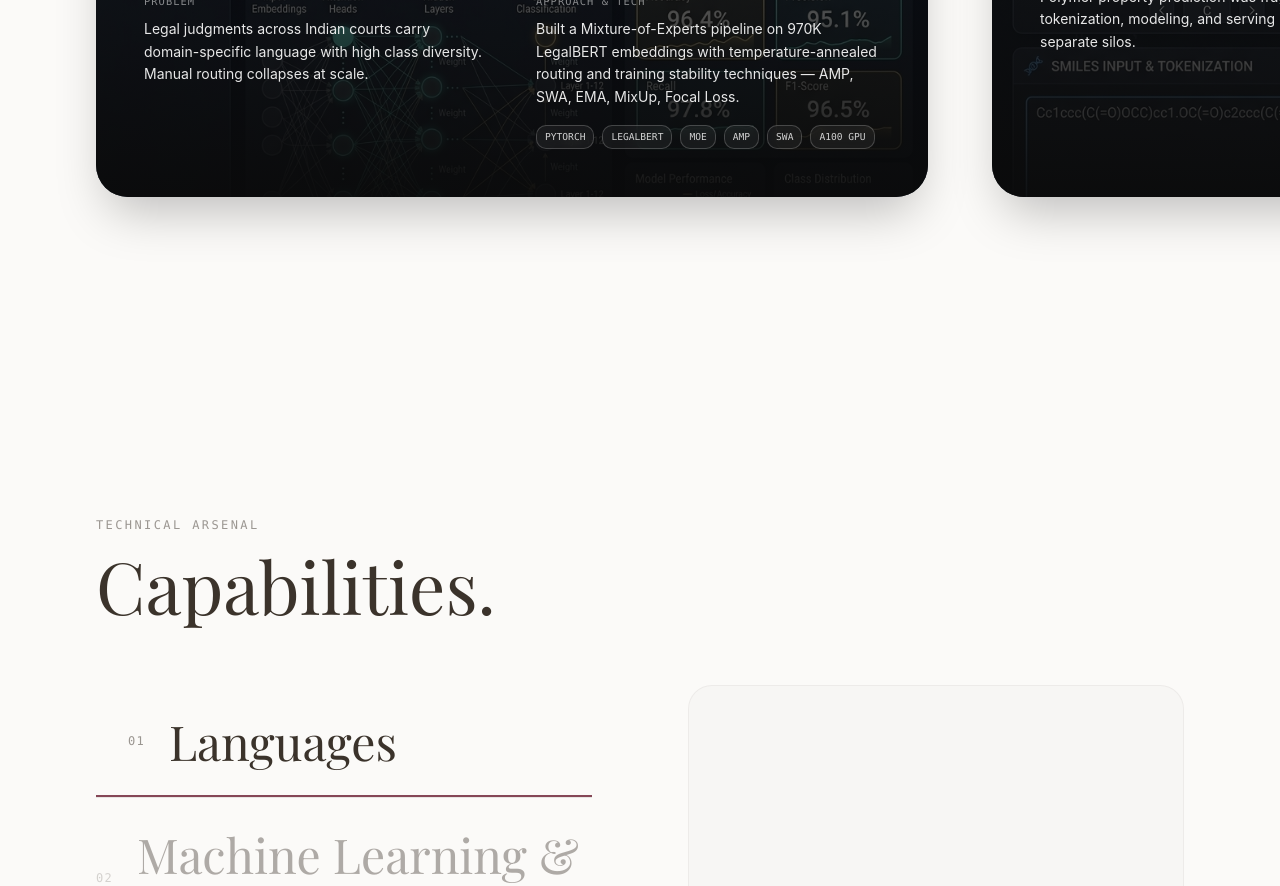
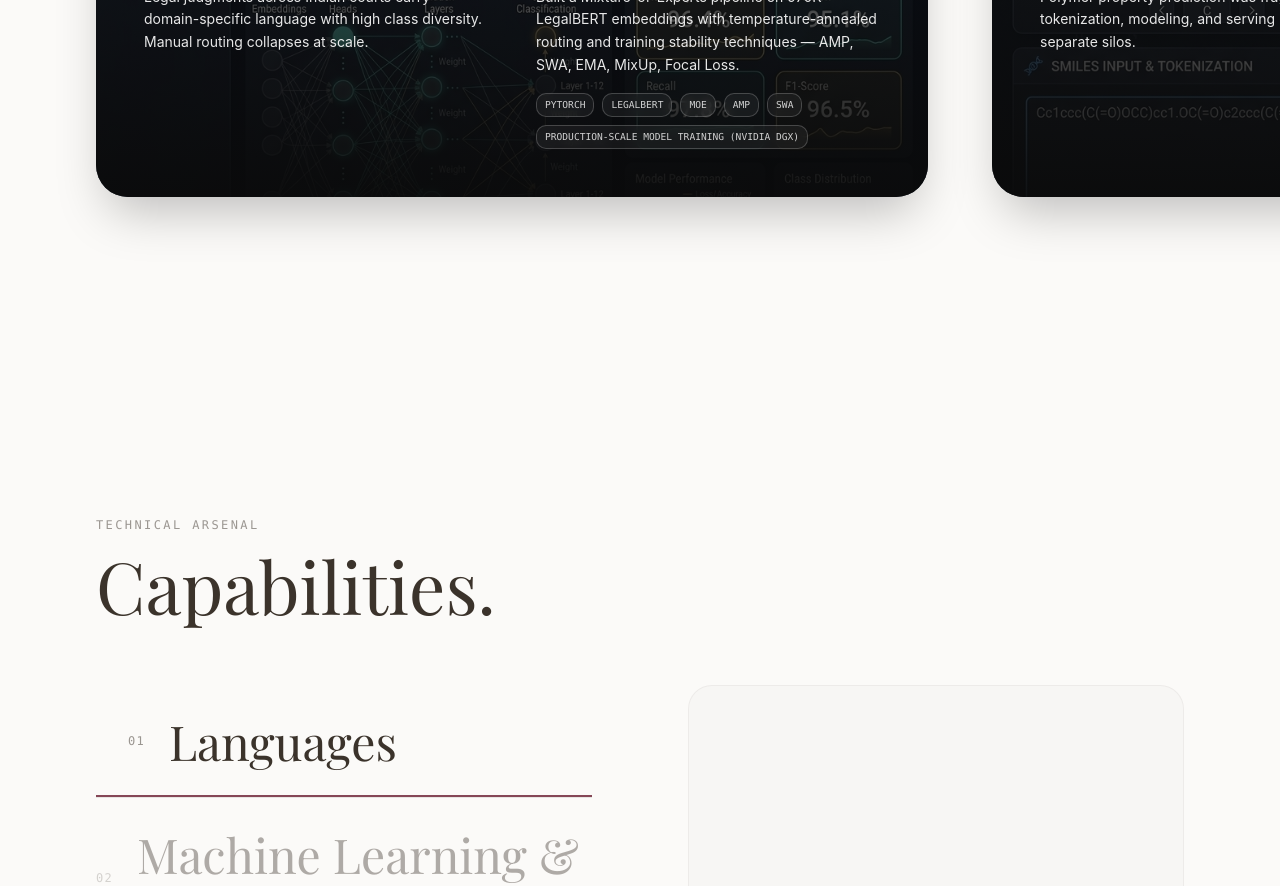
Before and after one commit to tsamikshagupta/portfolio, a React (Vite) app: page / in a window 1280 px wide. Shown: the part 2720-3606 px from the top of the page. Built offline with nearby package versions, Linux system fonts and the light colour scheme; the HTML template or start-up script is replaced by a standard one; a web font is replaced by a local one.

Commit message:
Update content.ts

```diff
--- a/src/data/content.ts
+++ b/src/data/content.ts
@@ -74,7 +74,7 @@ export const skillGroups = [
   },
   {
     title: "Deep Learning Optimization",
-    items: ["AMP", "SWA", "EMA", "MixUp", "Focal Loss", "Custom Embedding Pipelines", "GPU Training (A100)"]
+    items: ["AMP", "SWA", "EMA", "MixUp", "Focal Loss", "Custom Embedding Pipelines", "Production-Scale Model Training (NVIDIA DGX)"]
   },
   {
     title: "Backend & Full Stack",
@@ -100,7 +100,7 @@ export const projects: Project[] = [
       "Legal judgments across Indian courts carry domain-specific language with high class diversity. Manual routing collapses at scale.",
     approach:
       "Built a Mixture-of-Experts pipeline on 970K LegalBERT embeddings with temperature-annealed routing and training stability techniques — AMP, SWA, EMA, MixUp, Focal Loss.",
-    tech: ["PyTorch", "LegalBERT", "MoE", "AMP", "SWA", "A100 GPU"],
+    tech: ["PyTorch", "LegalBERT", "MoE", "AMP", "SWA", "Production-Scale Model Training (NVIDIA DGX)"],
     outcome:
       "61.4% multi-class routing accuracy on a 6.3GB corpus. Deployable batch and CLI inference. Stable training across minority court classes."
   },
```
